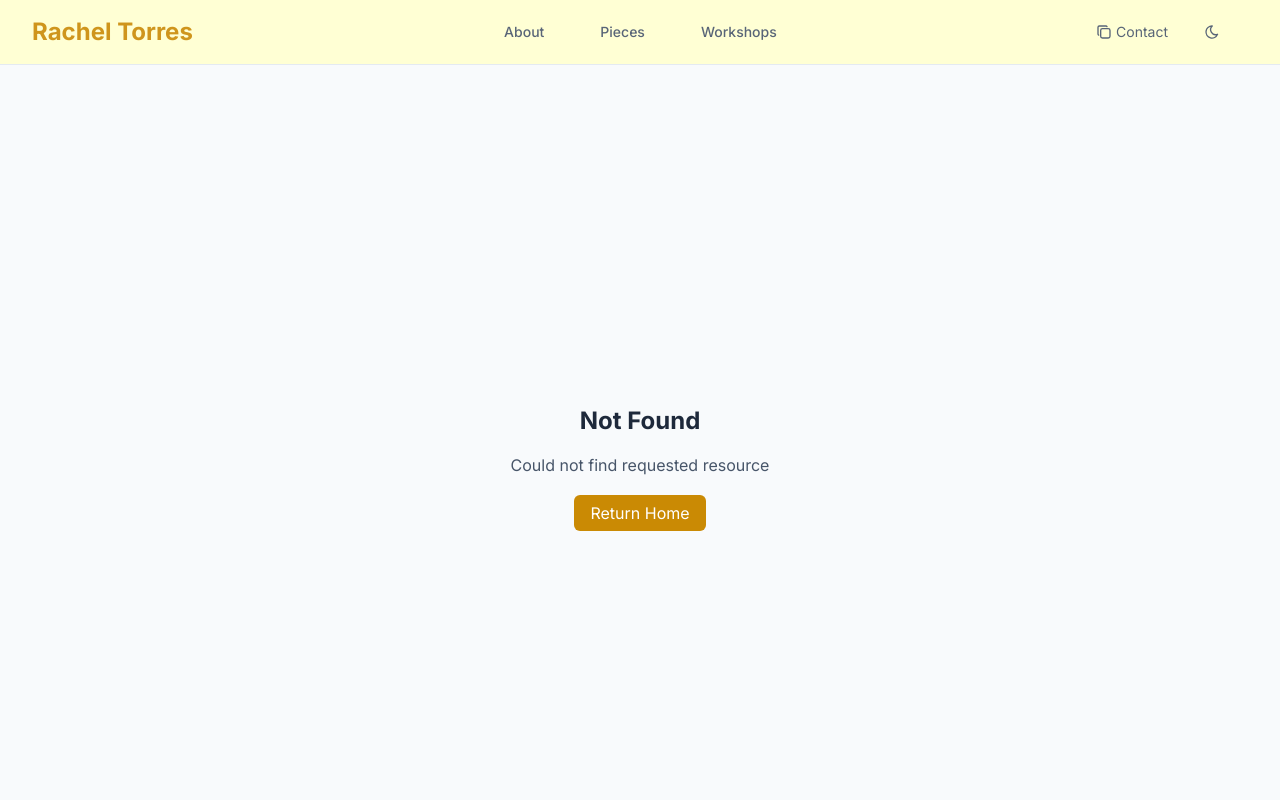
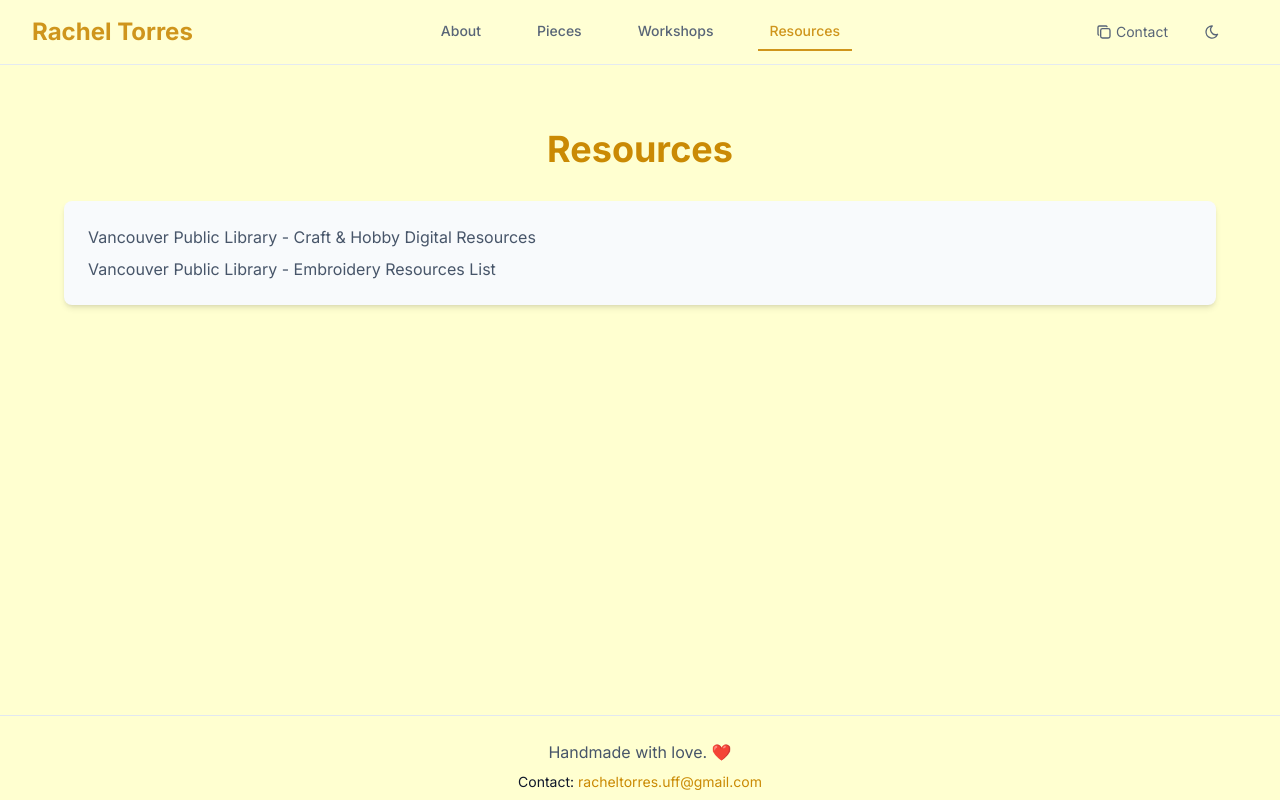
Before and after one commit to pepcmarques/embroidery, a Next.js app in the folder apps/frontend/: page /resources in a window 1280 px wide. Before the commit this address had no page. Shown: the top 800 px of the page. Built offline with nearby package versions, Linux system fonts and the light colour scheme.

Commit message:
resources

```diff
--- /dev/null
+++ b/apps/frontend/src/app/resources/page.tsx
@@ -0,0 +1,43 @@
+export default function Resources() {
+  return (
+    <div
+      className="bg-embroidery-surface"
+      style={{ minHeight: 'calc(100vh - 150px)' }}
+    >
+      {/* Resources Section */}
+      <section id="resources" className="py-16">
+        <div className="max-w-7xl mx-auto px-4 sm:px-6 lg:px-8 text-center mb-8">
+          <h2 className="text-3xl md:text-4xl font-bold text-embroidery-primary mb-4">
+            Resources
+          </h2>
+        </div>
+        <div className="max-w-7xl mx-auto px-4 sm:px-6 lg:px-16">
+          <div className="bg-embroidery-background rounded-lg shadow-md p-6">
+            <ul className="space-y-2">
+              <li>
+                <a
+                  href="https://www.vpl.ca/digital-library/craft-hobby"
+                  target="_blank"
+                  rel="noopener noreferrer"
+                  className="text-embroidery-secondary hover:text-embroidery-primary transition-colors"
+                >
+                  Vancouver Public Library - Craft & Hobby Digital Resources
+                </a>
+              </li>
+              <li>
+                <a
+                  href="https://vpl.bibliocommons.com/v2/list/display/534329910/3006299297"
+                  target="_blank"
+                  rel="noopener noreferrer"
+                  className="text-embroidery-secondary hover:text-embroidery-primary transition-colors"
+                >
+                  Vancouver Public Library - Embroidery Resources List
+                </a>
+              </li>
+            </ul>
+          </div>
+        </div>
+      </section>
+    </div>
+  );
+}
--- a/apps/frontend/src/components/Header.tsx
+++ b/apps/frontend/src/components/Header.tsx
@@ -65,6 +65,16 @@ export const Header = () => {
                 }`}
               >
                 Workshops
+              </Link>
+              <Link
+                href="/resources"
+                className={`px-3 py-2 text-sm font-medium transition-colors ${
+                  pathname === '/resources'
+                    ? 'text-embroidery-primary border-b-2 border-embroidery-primary'
+                    : 'text-embroidery-secondary hover:text-embroidery-primary'
+                }`}
+              >
+                Resources
               </Link>
             </nav>
 
```
